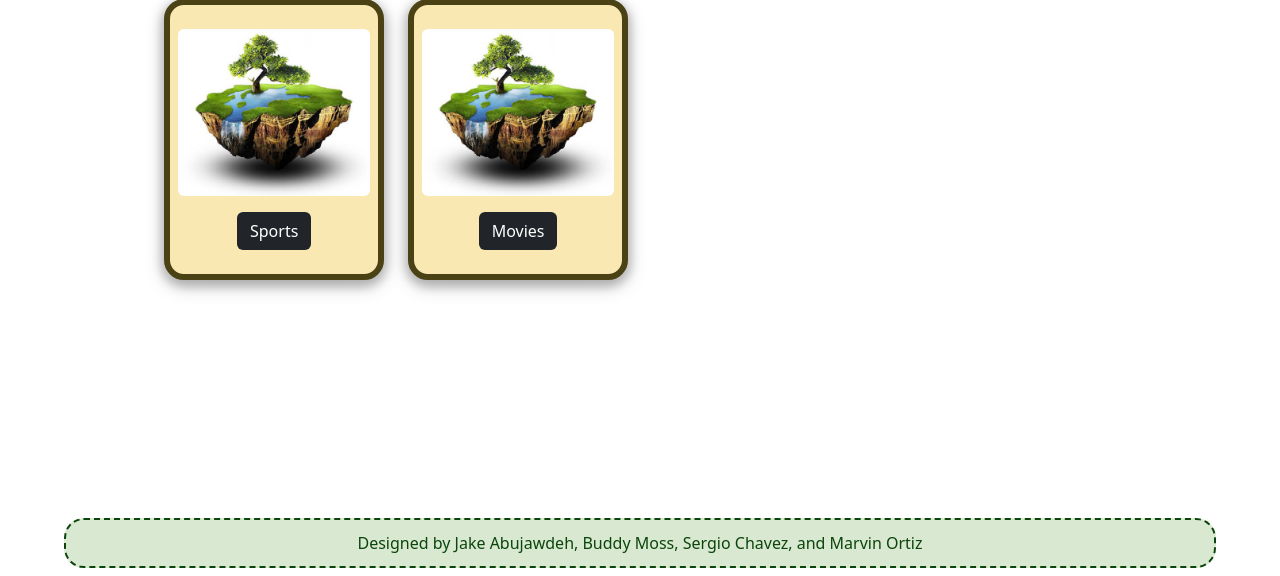
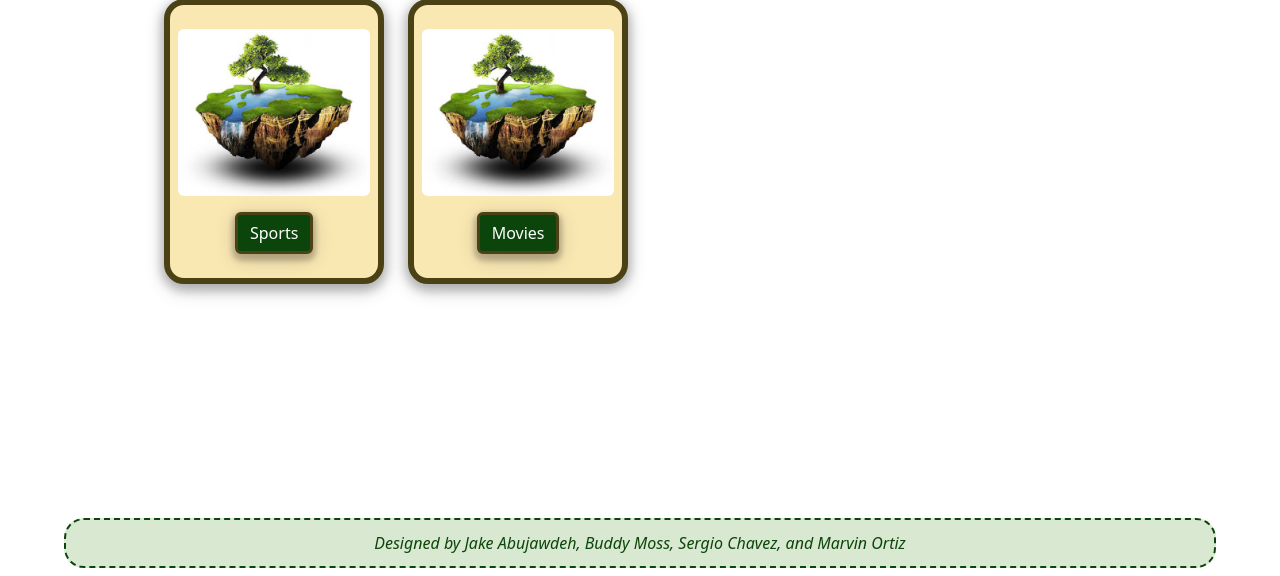
Before and after one commit to MarvinCO405/Trivia, a Django app: page /trivias/ in a window 1280 px wide. Shown: the part 224-800 px from the top of the page. Run offline with Django 5.2, Linux system fonts and the light colour scheme; some libraries are stand-ins or nearby versions.

Commit message:
off camera mining... (added color scheme and more visually appealing UI design to actual trivia game part of application)

```diff
--- a/GTMovieStore/static/css/style.css
+++ b/GTMovieStore/static/css/style.css
@@ -1,6 +1,7 @@
 /* THIS IS FOR DEBUGGING PURPOSES*/
 /** {border: 1px solid red;}*/
 
+/* Body */
 body {
   display: flex;
   flex-direction: column;
@@ -9,23 +10,21 @@ body {
   padding: 8px 0 0 0;
   margin: 0;
 }
-
 .bg-index{
   background: url("GTMovieStore/static/img/background.jpg") no-repeat center center fixed;
   background-size: cover;
   height: 100vh;
 }
 
+/* Header/Navbar properties */
 .bg-border {
   border: 2px solid #0b450b;
   background-color: #d9e8d1;
 }
-
 .navbar {
   width: 90%;
   border-radius: 20px;
 }
-
 .navbar a.nav-link {
   text-align: center;
   width: 100px;
@@ -43,12 +42,10 @@ body {
 .nav-text {
   margin: 0;
 }
-
 .navbar a.nav-link:hover {
   background-color: #4a4115 !important;
   color: #fae8b3 !important;
 }
-
 .navbar-brand img {
   border: 2px solid #75561f;
   border-radius: 10px;
@@ -56,13 +53,15 @@ body {
 }
 
 
-.bg-color {background-color: #698f68 !important;}
+/* Background colors for certain buttons*/
+.bg-light-green {background-color: #698f68 !important;}
 .bg-green {background-color: #0b450b !important;}
 .bg-red {background-color: #e81919 !important;}
 .bg-yellow {background-color: #f5c200 !important;}
 .bg-blue {background-color: #007bff !important;}
 
 
+/* Landing page image*/
 .hero-container {
   width: 100vw; /* Full viewport width */
   height: auto; /* Adjust as needed */
@@ -73,12 +72,12 @@ body {
   align-items: center;
   overflow: hidden; /* Ensures no extra space */
 }
-
 .hero-img {
   width: 100%;
   height: auto;
 }
 
+/* Footer properties*/
 .ms-footer-bottom {
   width: 90%;
   height: 50px;
@@ -110,13 +109,48 @@ body {
   width: fit-content;
   max-height: 400px;
 }
+
+/*
+Each container for a different page (ex: home, about, trivia, etc.)
+will be locked into a container
+*/
 .container {
   width: 90%;
 }
 
+/* Account Text Color*/
+.account-text {
+  color: #0b450b;
+}
+.account-text:hover {
+  color: #9d9d02;
+}
+
+/* Each theme-colored border will have these properties*/
 .card {
   background-color: #fae8b3;
   border: 6px solid #4a4115;
   border-radius: 20px;
   box-shadow: 0 4px 10px 3px rgba(0, 0, 0, 0.2), 0 6px 20px 0 rgba(0, 0, 0, 0.19);
 }
+
+.card-body {
+  font-weight: bold;
+  color: #4a4115;
+}
+
+/* Traits specific to trivia cards*/
+.trivia-card:hover {
+  transform: scale(1.05);
+  background-color: #e4cfa3;
+}
+
+/* The look for each "submit" button*/
+.user-input-btn {
+  background-color: #0b450b;
+  border: 3px solid #4a4115;
+  box-shadow: 0 4px 5px 3px rgba(0, 0, 0, 0.2), 0 5px 20px 0 rgba(0, 0, 0, 0.19);
+}
+.user-input-btn:hover {
+  background-color: #4a4115;
+}
--- a/GTMovieStore/templates/base.html
+++ b/GTMovieStore/templates/base.html
@@ -1,3 +1,4 @@
+<!-- Base HTML File for entire page; landing page-->
 <!DOCTYPE html>
 <html lang="en">
   {% load static %}
@@ -31,8 +32,6 @@
           <div class="navbar-nav ms-auto navbar-ml">
            <a class="nav-link bg-green" href="{% url 'trivias.index' %}">Trivia</a>
 
-<!--            <div class="vr bg-white mx-2 d-none d-lg-block"></div>-->
-
             {% if user.is_authenticated %}
 
               <a class="nav-link bg-red" href="{% url 'accounts.logout' %}"><p class="nav-text">Logout ({{ user.username }})</p></a>
@@ -53,10 +52,8 @@
 
     <!-- Footer -->
     <section class="ms-footer-bottom text-center">
-        <p class="mb-0">Designed by Jake Abujawdeh, Buddy Moss, Sergio Chavez, and Marvin Ortiz</p>
+        <p class="mb-0"><i>Designed by Jake Abujawdeh, Buddy Moss, Sergio Chavez, and Marvin Ortiz</i></p>
     </section>
 
-
-    <!-- Footer -->
   </body>
 </html>
--- a/accounts/templates/accounts/login.html
+++ b/accounts/templates/accounts/login.html
@@ -41,13 +41,13 @@
                                 </select>
                             </p>
                             <div class="text-center">
-                                <button type="submit" class="btn bg-dark text-white">Login</button>
+                                <button type="submit" class="user-input-btn btn text-white">Login</button>
                             </div>
                         </form>
 
                         <div class="mt-3 text-center">
-                            <p>Don't have an account? <a href="{% url 'accounts.signup' %}">Sign up here</a></p>
-                            <p><a href="{% url 'reset_password' %}">Forgot your Password?</a></p>
+                            <p>Don't have an account? <a href="{% url 'accounts.signup' %}" class="account-text">Sign up here</a></p>
+                            <p><a href="{% url 'reset_password' %} " class="account-text">Forgot your Password?</a></p>
                         </div>
                     </div>
                 </div>
--- a/trivias/templates/trivias/index.html
+++ b/trivias/templates/trivias/index.html
@@ -11,13 +11,13 @@
   </div>
   <div class="row">
    {% for trivia in template_data.trivias %}
- <div class="col-md-4 col-lg-3 mb-2">
+   <div class="trivia-card col-md-4 col-lg-3 mb-2">
     <div class="p-2 card align-items-center pt-4">
      <img src="{% static 'img/about.jpg' %}"
      class="card-img-top rounded">
      <div class="card-body text-center">
       <a href="{% url 'trivias.show' id=trivia.id %}"
- class="btn bg-dark text-white">
+      class="user-input-btn btn text-white">
       {{ trivia.name }}
        </a>
      </div>
--- a/trivias/templates/trivias/show.html
+++ b/trivias/templates/trivias/show.html
@@ -19,8 +19,8 @@
 
             {% for question in trivia_questions %}
             <div class="col-md-3 col-sm-6 mb-3">
-                <div class="card p-3 text-center" data-bs-toggle="modal" data-bs-target="#triviaModal{{ forloop.counter }}" onclick="startTimer({{ forloop.counter }}, '{{ question.correct_answer|escapejs }}')">
-                    <div class="card-body">
+                <div class="card trivia-card p-3 text-center" data-bs-toggle="modal" data-bs-target="#triviaModal{{ forloop.counter }}" onclick="startTimer({{ forloop.counter }}, '{{ question.correct_answer|escapejs }}')">
+                    <div class="card-body ">
                         <h5 class="card-title">Question {{ forloop.counter }}</h5>
                     </div>
                 </div>
```
Also changed, not shown: db.sqlite3. Lines whose indentation alone changed are shown as unchanged.
